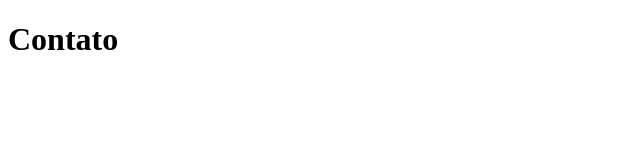
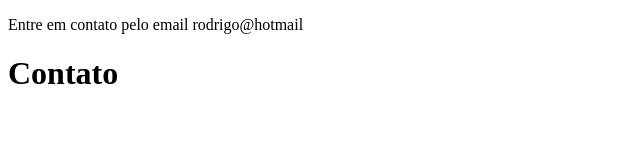
Before and after one commit to RDfreitas32/MeuRepositorio, a plain HTML site: page contato.html in a window 1280 px wide. Shown: the whole page, without its empty margins (0-640 px from the left). Drawn offline with Linux system fonts and the light colour scheme.

Commit message:
Adicionando o email de cotato

```diff
--- a/contato.html
+++ b/contato.html
@@ -5,6 +5,7 @@
     <meta http-equiv="X-UA-Compatible" content="IE=edge">
     <meta name="viewport" content="width=device-width, initial-scale=1.0">
     <title>Contato</title>
+    <p>Entre em contato pelo email rodrigo@hotmail</p>
 </head>
 <body>
     <h1>Contato</h1>
```
